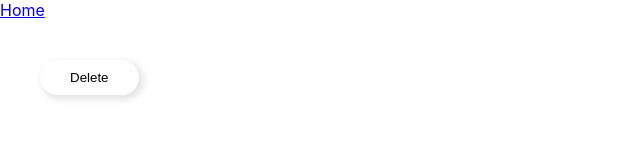
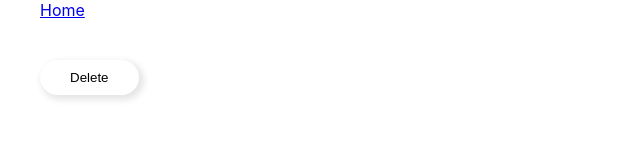
Before and after one commit to L1ghT0/-Pik-Comfort-Calculator, a React (Create React App) app: page /history in a window 1280 px wide. Shown: the top 160 px of the page, without its empty margins (0-640 px from the left). Built offline with nearby package versions, Linux system fonts and the light colour scheme.

Commit message:
Header styles have been added

```diff
--- /dev/null
+++ b/src/components/Header/Header.module.css
@@ -0,0 +1,9 @@
+.header_page{
+    width: 100%;
+
+}
+
+.header_page div{
+    max-width: 1200px;
+    margin: 0 auto;
+}
--- a/src/components/Header/Header.tsx
+++ b/src/components/Header/Header.tsx
@@ -1,16 +1,18 @@
-import { NavLink } from "react-router-dom"
+import {NavLink} from "react-router-dom"
+import HeaderClasses from "./Header.module.css"
 
-interface myProps{
+
+interface myProps {
 
 }
 
 const Header = (props: myProps) => {
     return (
-        <div>
-            <header>
+        <header className={HeaderClasses.header_page}>
+            <div >
                 <NavLink to='/'>Home</NavLink>
-            </header>
-        </div>
+            </div>
+        </header>
     )
 }
 
--- a/src/components/History/History.module.css
+++ b/src/components/History/History.module.css
@@ -1,7 +1,7 @@
 .historyItem {
     display: flex;
     outline: none;
-    margin-top: 20px;
+    margin-bottom: 20px;
     box-shadow: 3px 3px 8px 1px rgba(0, 0, 0, .1);
     border-radius: 30px;
     padding: 15px 12px;
```
